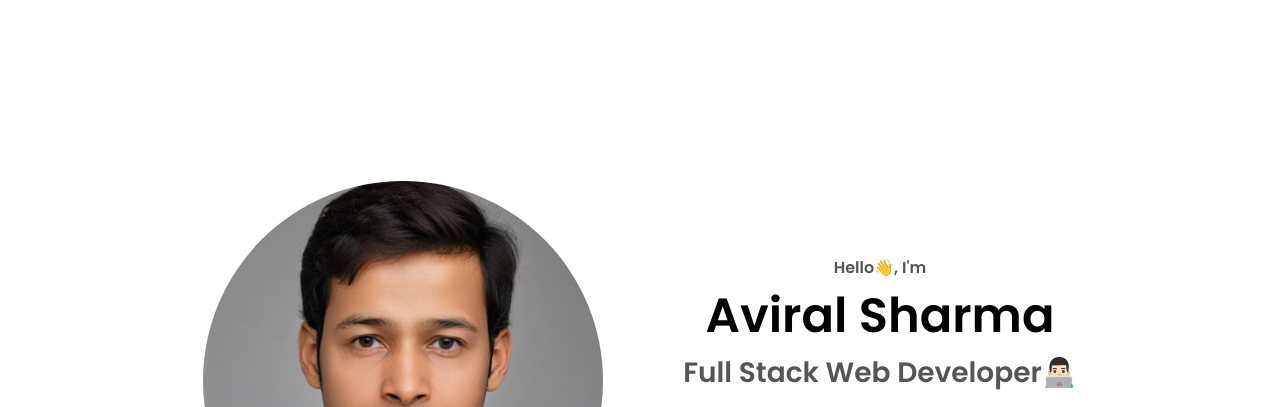
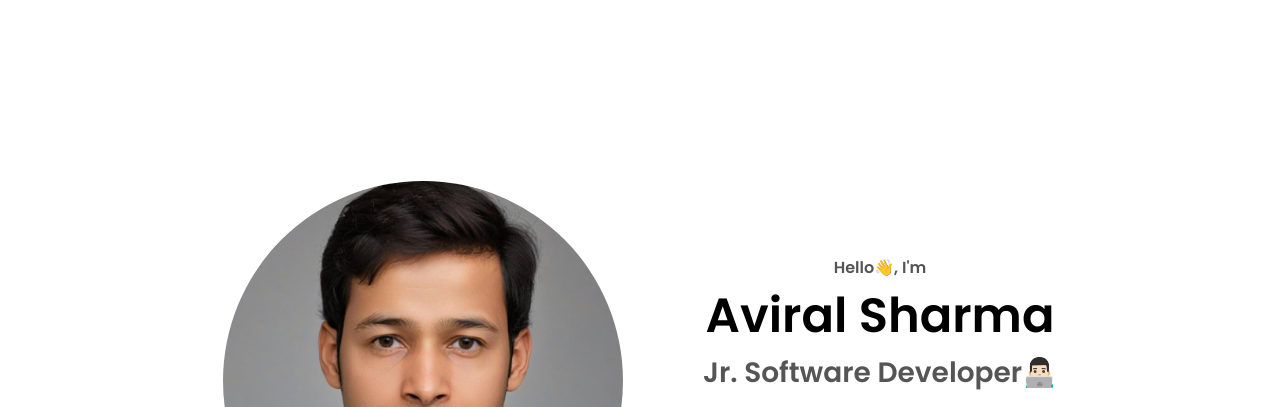
Before and after one commit to theaviralsharma/portfolio_website, a plain HTML site: page index.html in a window 1280 px wide. Shown: the part 103-510 px from the top of the page. Drawn offline with nearby package versions, Linux system fonts and the light colour scheme.

Commit message:
Update index.html

```diff
--- a/index.html
+++ b/index.html
@@ -129,7 +129,7 @@
       <div class="section__text">
         <p class="section__text__p1">Hello👋, I'm</p>
         <h1 class="title">Aviral Sharma</h1>
-        <p class="section__text__p2">Full Stack Web Developer👨🏻‍💻</p>
+        <p class="section__text__p2">Jr. Software Developer👨🏻‍💻</p>
         <div class="btn-container">
           <button
             class="btn btn-color-2 btn-dark-mode"
```
